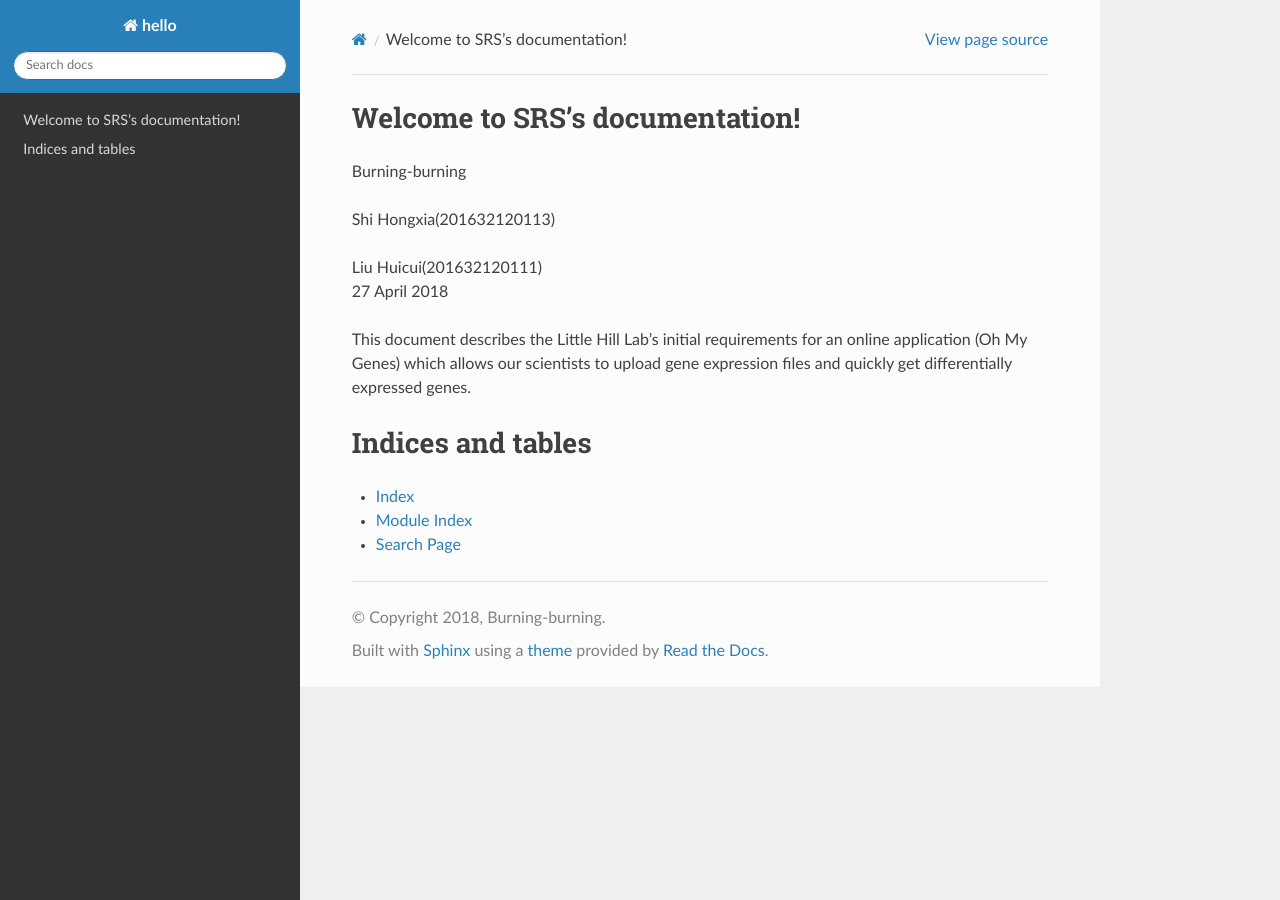
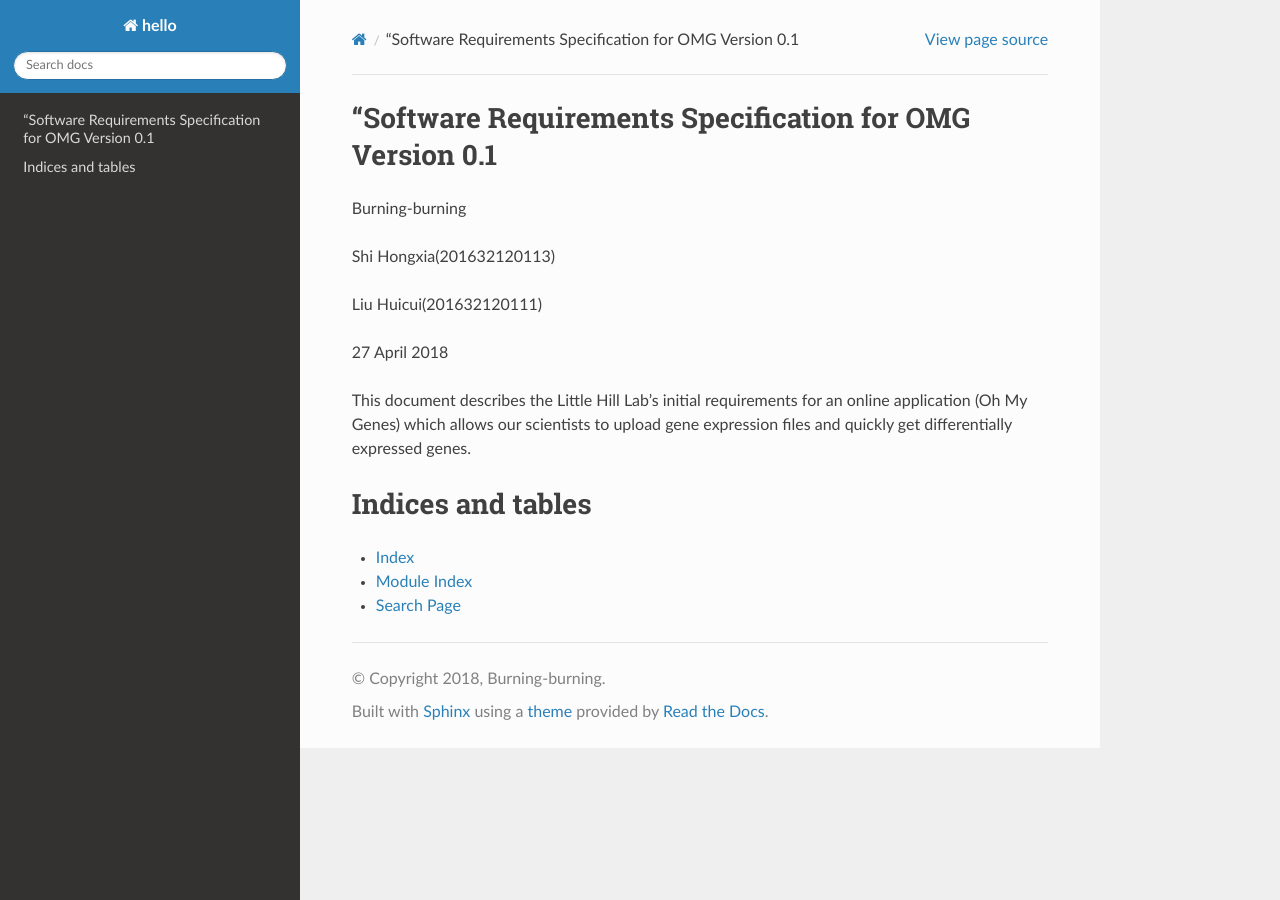
Before and after one commit to Burning-burning/Burning-burning, a Sphinx documentation site: the page built from docs/source/index.rst, in a window 1280 px wide. Built offline with Sphinx 7.4.7 and the Read the Docs theme 2.0.0, drawn with Linux system fonts in a browser that asks for light colours.

Commit message:
Update index.rst

```diff
--- a/docs/source/index.rst
+++ b/docs/source/index.rst
@@ -3,7 +3,7 @@
    You can adapt this file completely to your liking, but it should at least
    contain the root `toctree` directive.
 
-Welcome to SRS's documentation!
+"Software Requirements Specification for OMG Version 0.1
 ===============================
 
 .. toctree::
@@ -15,6 +15,7 @@ Welcome to SRS's documentation!
 | Shi Hongxia(201632120113)
 |
 | Liu Huicui(201632120111)
+|
 | 27 April 2018
 |
 | This document describes the Little Hill Lab's initial requirements for an online application (Oh My Genes) which allows our scientists to upload gene expression files and quickly get differentially expressed genes.
```
